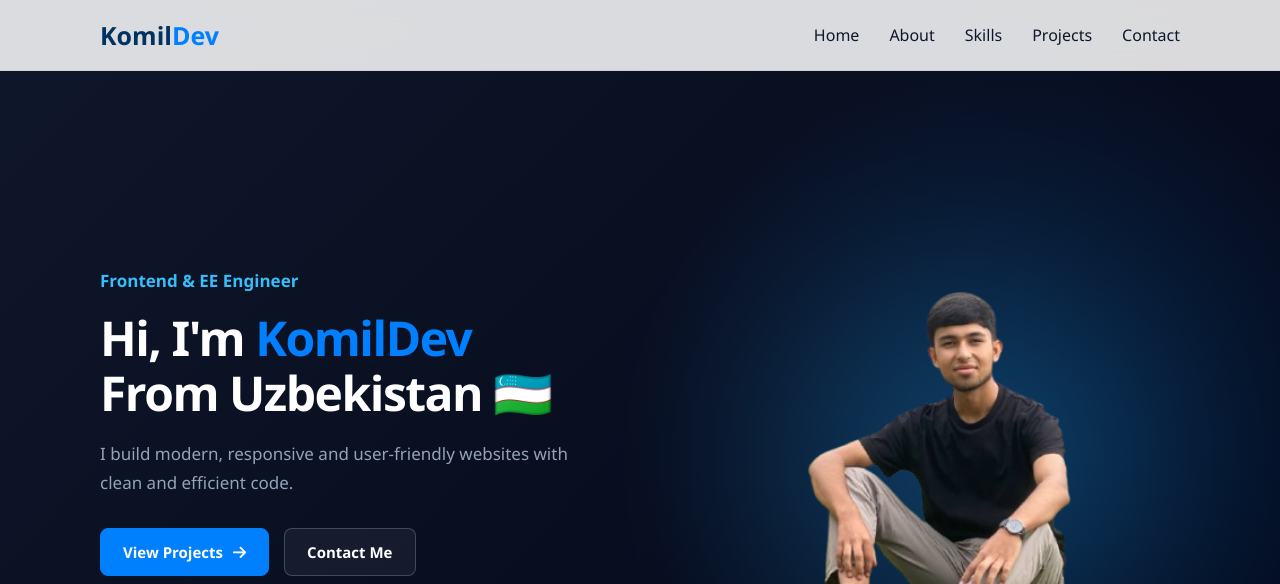
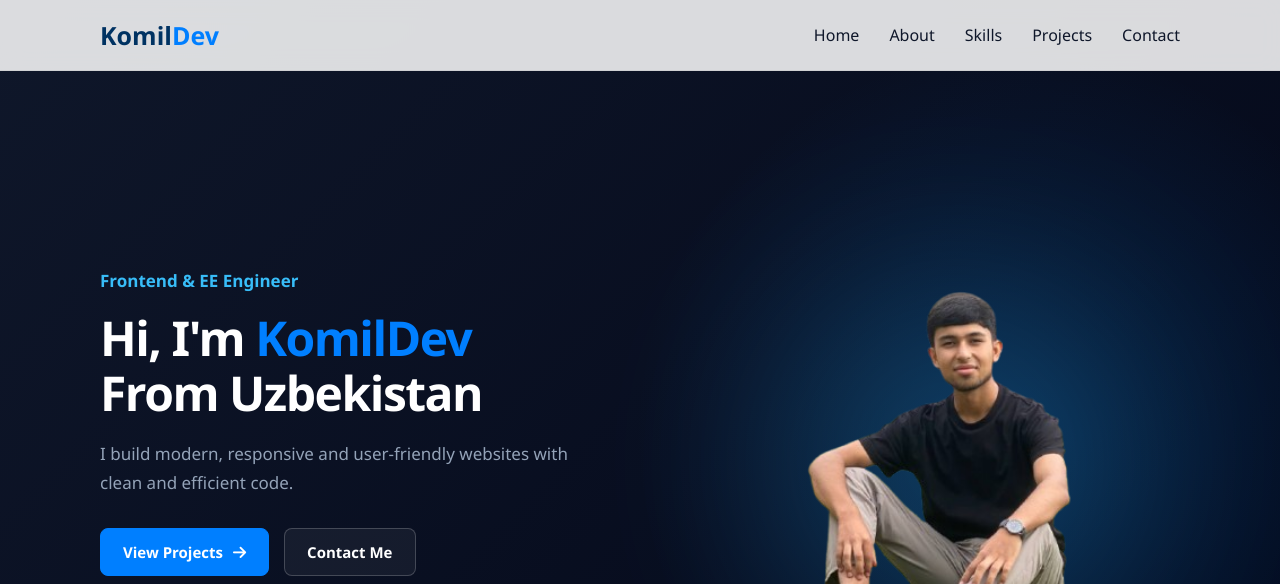
Before and after one commit to Komil-Dev/Syntecxhub_Porfolio, a plain HTML site: page Syntecxhub_Portfolio/index.html in a window 1280 px wide. Shown: the top 584 px of the page. Drawn offline with Linux system fonts and the light colour scheme.

Commit message:
fix:hero text

```diff
--- a/Syntecxhub_Portfolio/index.html
+++ b/Syntecxhub_Portfolio/index.html
@@ -35,7 +35,7 @@
 			<div class="hero-content">
 				<p class="hero-subtitle">Frontend & EE Engineer</p>
 				<h1>Hi, I'm <span>KomilDev</span></h1>
-				<h1>From Uzbekistan 🇺🇿</h1>
+				<h1>From Uzbekistan </h1>
 				<p class="hero-description">I build modern, responsive and user-friendly websites with clean and
 					efficient code.</p>
 
```
